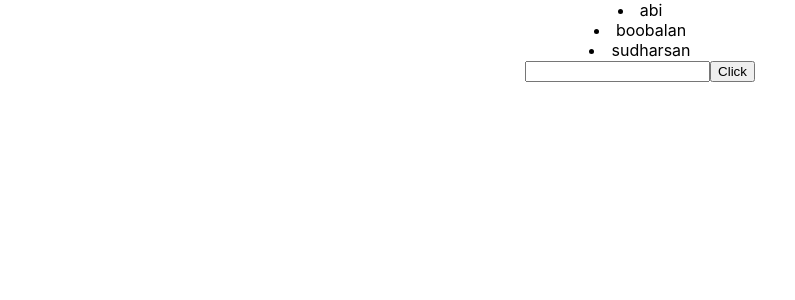
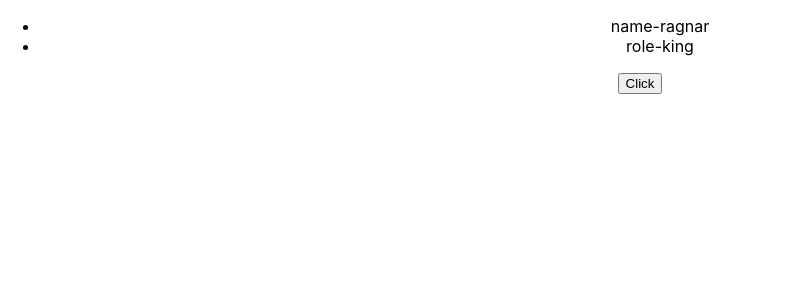
Before and after one commit to Shansudar/Manfree-react, a React (Create React App) app in the folder my-app/: page / in a window 1280 px wide. Shown: the top 300 px of the page, without its empty margins (0-795 px from the left). Built offline with nearby package versions, Linux system fonts and the light colour scheme.

Commit message:
mutation explained

```diff
--- a/my-app/src/App.js
+++ b/my-app/src/App.js
@@ -1,17 +1,9 @@
-import logo from "./logo.svg";
 import "./App.css";
-import { TypeOne, TypeThree, TypeTwo } from "./components/Conditional";
-import Intro from "./components/Hooks/Intro";
-import StateHook from "./components/Hooks/StateHook";
-import LifeCycle from "./components/Hooks/LifeCycle";
-import { useState } from "react";
-import Users from "./components/Hooks/Users";
-import Mutation from "./components/Hooks/Mutation";
+import Example from "./components/Example";
 function App() {
-  const [on, setOn] = useState(true);
   return (
     <div className="App">
-     <Mutation/>
+     <Example/>
     </div>
   );
 }
--- /dev/null
+++ b/my-app/src/components/Example.jsx
@@ -0,0 +1,32 @@
+import React, { useState } from "react";
+
+const initialState = {
+  name: "ragnar",
+  role: "king",
+};
+
+const Example = () => {
+  const [person, setPerson] = useState(initialState);
+  const keys = Object.keys(person);
+  const handleClick = () => {
+    const another = { ...person, age: 21 };
+    setPerson(another);
+    console.log(person);
+  };
+  return (
+    <div>
+      <div>
+        <ul>
+          {keys.map((item, index) => (
+            <li key={index}>
+              {item}-{person[item]}
+            </li>
+          ))}
+        </ul>
+        <button onClick={handleClick}>Click</button>
+      </div>
+    </div>
+  );
+};
+
+export default Example;
```
